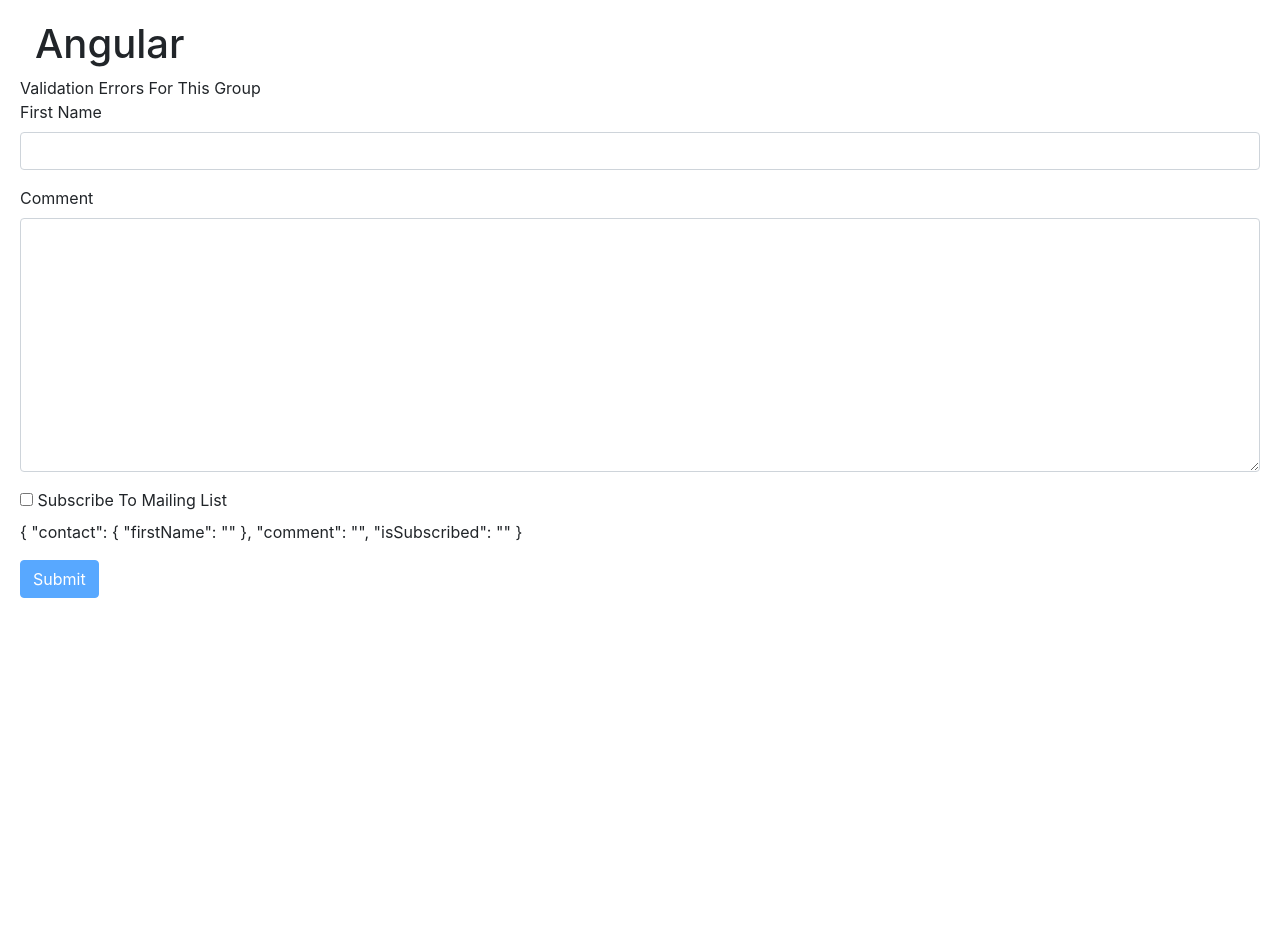
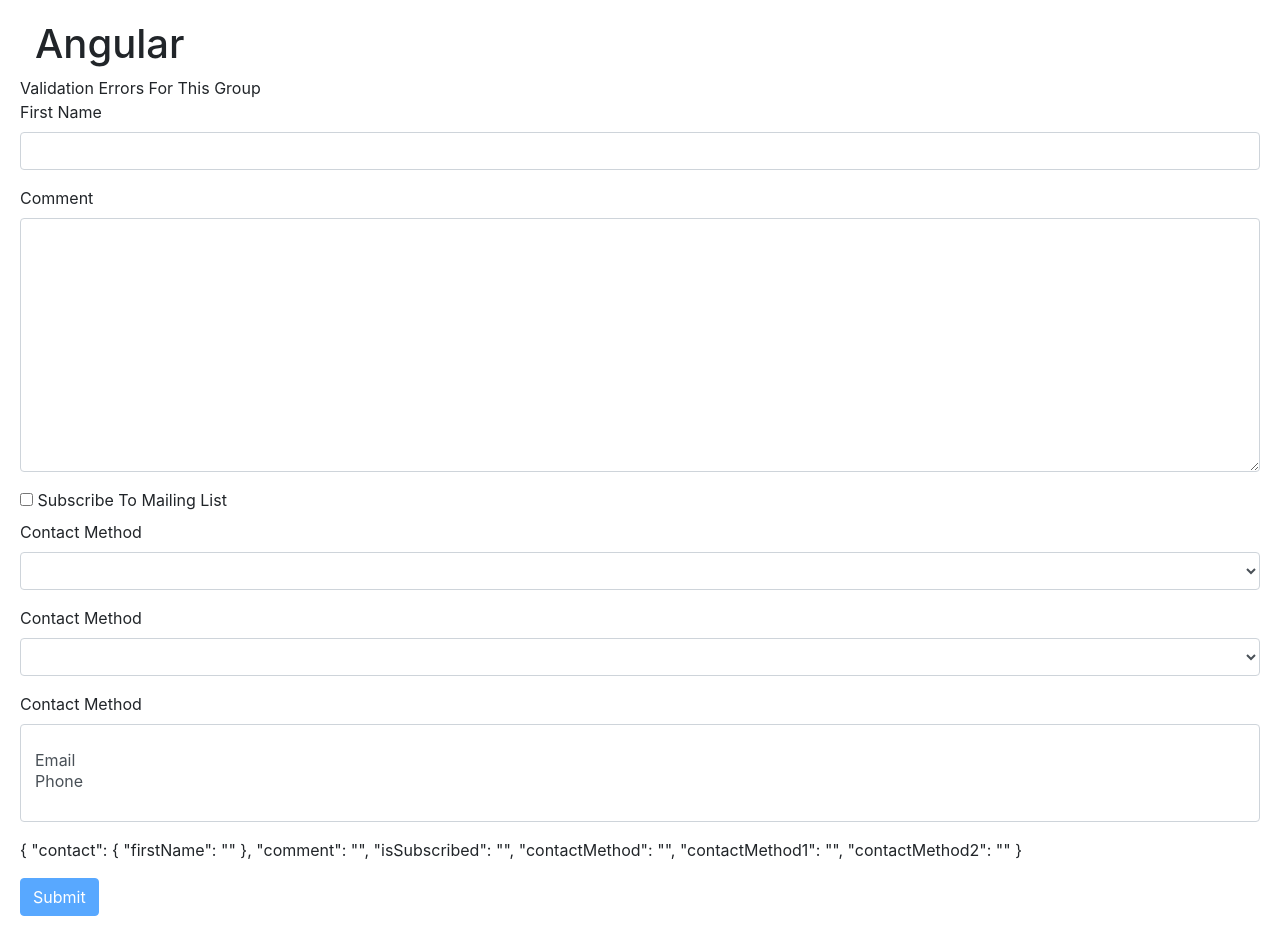
Before and after one commit to raj23manj/Angular, an Angular app: page / in a window 1280 px wide. Before the commit the page ends 800 px from the top, so only its background shows below. Built offline with nearby package versions, Linux system fonts and the light colour scheme.

Commit message:
Working with drop downs

```diff
--- a/src/app/contact-form/contact-form.component.html
+++ b/src/app/contact-form/contact-form.component.html
@@ -52,6 +52,46 @@
     </label>
   </div>
 
+  <div class="form-group">
+    <label for="contactMethod">
+      Contact Method
+    </label>
+    <select ngModel
+            name="contactMethod"
+            id="contactMethod"
+            class="form-control">
+      <option value=""></option>
+      <option *ngFor="let method of contactMethods" [value]="method.id">{{ method.name }}</option>
+    </select>
+  </div>
+
+  <div class="form-group">
+    <label for="contactMethod1">
+      Contact Method
+    </label>
+    <select ngModel
+            name="contactMethod1"
+            id="contactMethod1"
+            class="form-control">
+      <option value=""></option>
+      <option *ngFor="let method of contactMethods" [ngValue]="method">{{ method.name }}</option>
+    </select>
+  </div>
+
+  <div class="form-group">
+    <label for="contactMethod1">
+      Contact Method
+    </label>
+    <select ngModel
+            multiple
+            name="contactMethod2"
+            id="contactMethod2"
+            class="form-control">
+      <option value=""></option>
+      <option *ngFor="let method of contactMethods" [value]="method.id">{{ method.name }}</option>
+    </select>
+  </div>
+
   <p>
     {{ f.value | json }}
   </p>
--- a/src/app/contact-form/contact-form.component.ts
+++ b/src/app/contact-form/contact-form.component.ts
@@ -6,6 +6,10 @@
   styleUrls: ['./contact-form.component.css']
 })
 export class ContactFormComponent  {
+  contactMethods = [
+                      {id: 1, name: 'Email'},
+                      {id: 2, name: 'Phone'}
+                    ];
 
   log(x) {
     console.log(x);
```
